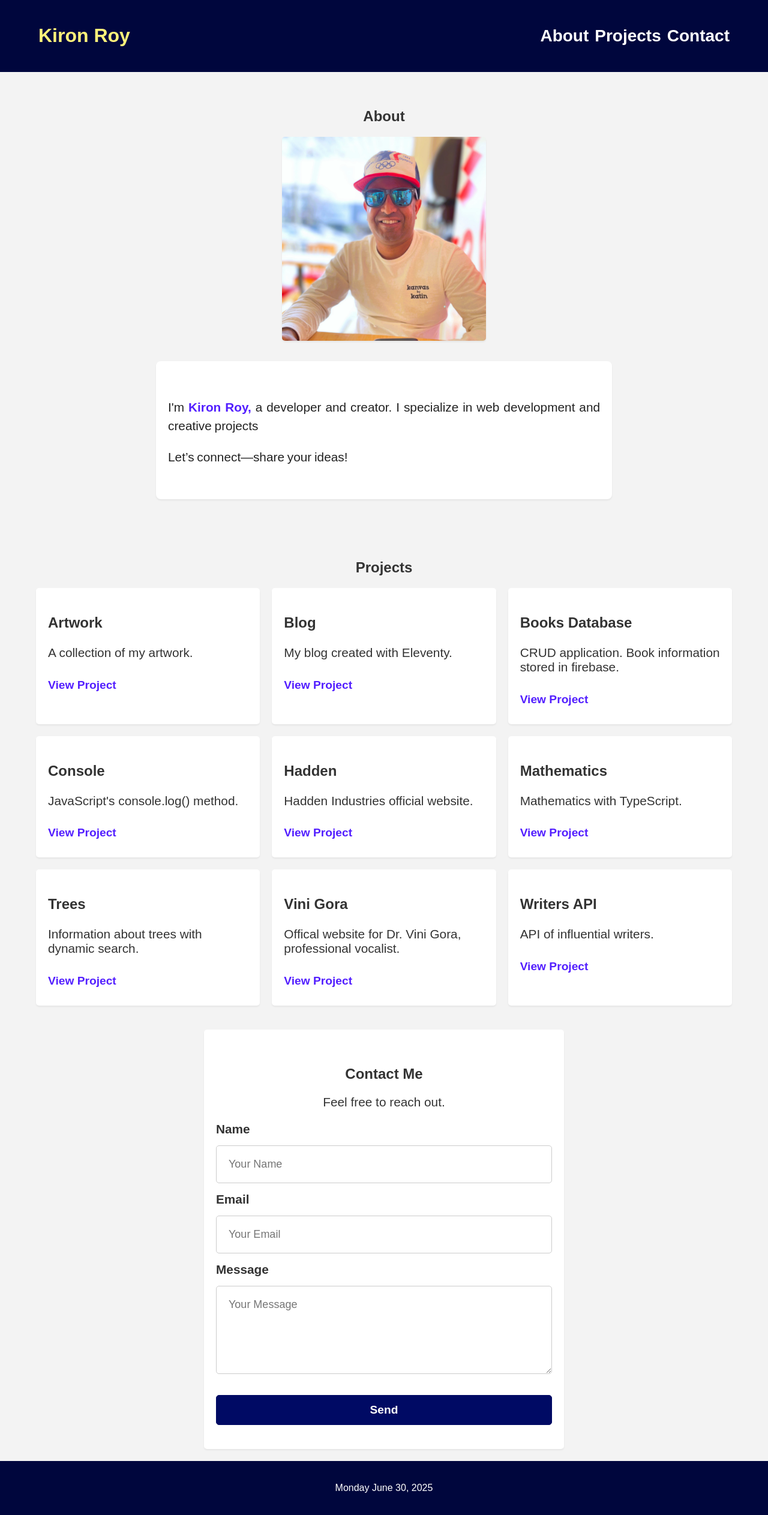
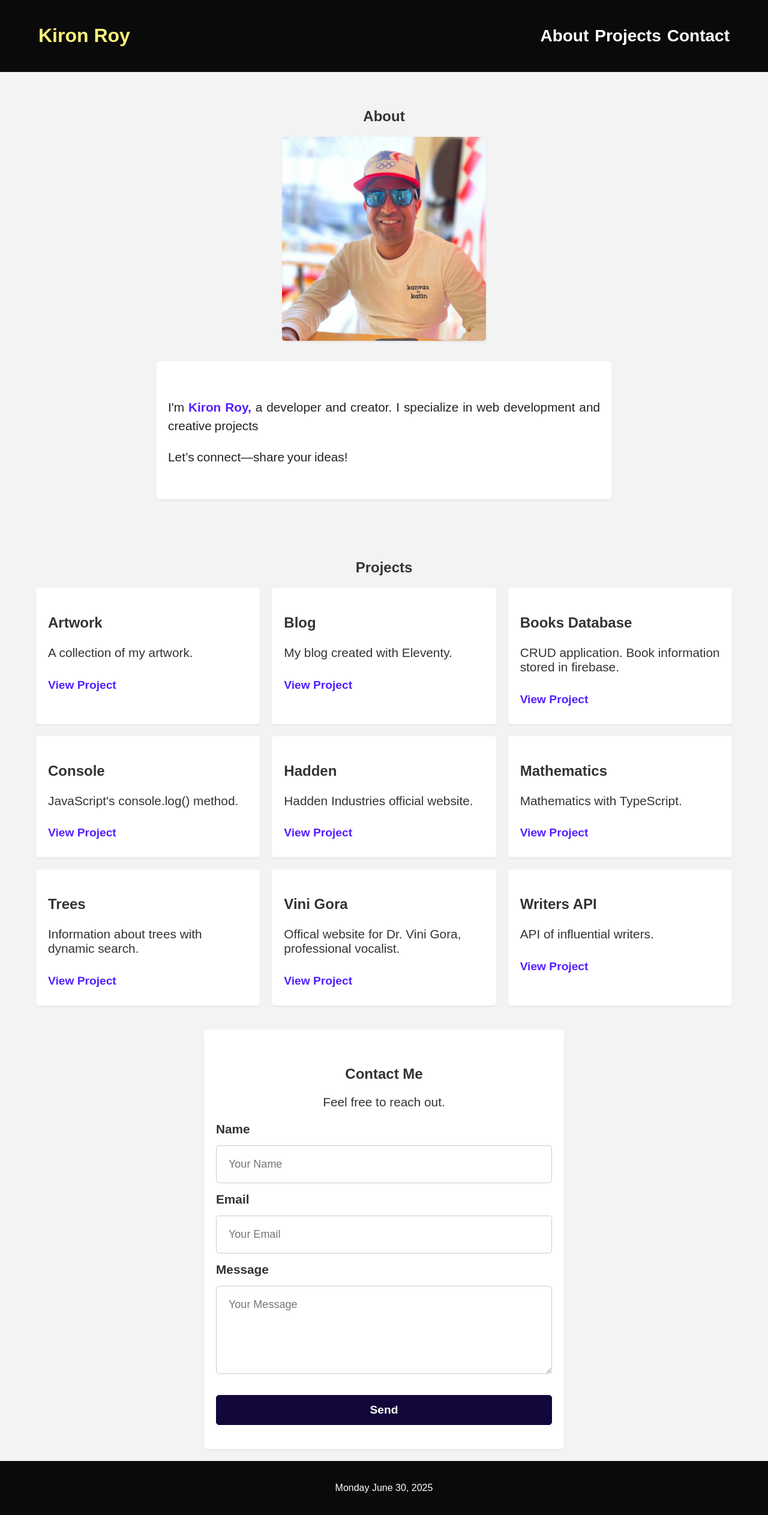
Before and after one commit to kironroy/kironroy-react, a React (Create React App) app: page / in a window 1280 px wide. Shown: the whole page at 60% size. Built offline with nearby package versions, Linux system fonts and the light colour scheme; a web font is replaced by a local one.

Commit message:
🎨 Color Contrast
✅ Improved Color contrast.

```diff
--- a/src/components/Contact.css
+++ b/src/components/Contact.css
@@ -42,11 +42,11 @@
 }
 
 .contact button {
-  background: #000a64;
+  background: #12063a;
   color: white;
   padding: 13px 15px;
   font-size: 1.2em;
-  border: 1px solid #000a64;
+  border: 1px solid #12063a;
   border-radius: 5px;
   margin-top: 20px;
   cursor: pointer;
--- a/src/components/Footer.css
+++ b/src/components/Footer.css
@@ -1,5 +1,5 @@
 .footer {
-  background: #00063d;
+  background: #0a0a0a;
   color:#fff;
   padding: 20px 0;
   text-align: center;
--- a/src/components/Header.css
+++ b/src/components/Header.css
@@ -1,5 +1,5 @@
 .header {
-  background: #00063d;
+  background: #0a0a0a;
   color: #fff;
   padding: 20px 0;
 }
```
